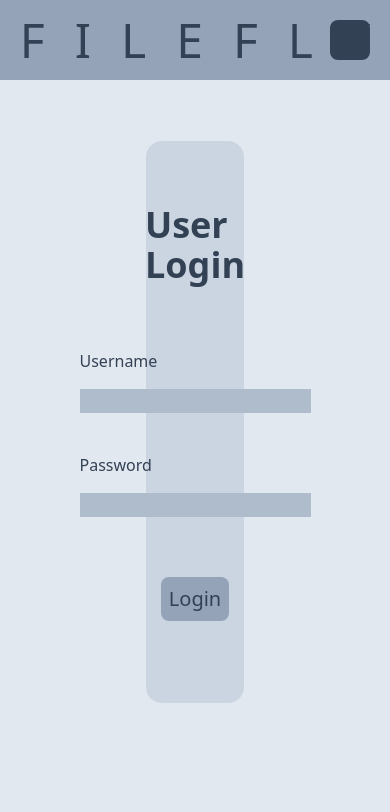
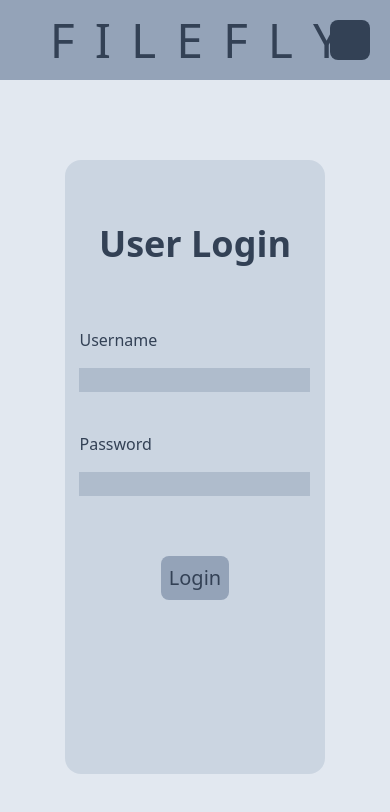
Before and after one commit to catfo435/filefly, a Next.js app: page / in a window 390 px wide. Shown: the top 812 px of the page. Built offline with nearby package versions, Linux system fonts and the light colour scheme.

Commit message:
fix! : responsive to smaller screens, css design fix

```diff
--- a/app/components/LoginPane.tsx
+++ b/app/components/LoginPane.tsx
@@ -1,6 +1,6 @@
 export default function LoginPane(){
     return (
-        <div className="loginInPane shadow-black bg-slate-300 dark:bg-slate-700 w-1/4 h-2/3 rounded-2xl">
+        <div className="loginInPane shadow-black bg-slate-300 dark:bg-slate-700 w-2/3 min-[720px]:w-[480px] h-[614px] mt-20 rounded-2xl">
           <span className="my-16 flex justify-center items-center text-4xl font-bold">User Login</span>
           <div className="flex justify-center items-center">
           <form>
--- a/app/components/TitleBar.tsx
+++ b/app/components/TitleBar.tsx
@@ -6,7 +6,7 @@ export default function TitleBar(){
     const { theme, setTheme } = useTheme();
 
     return (
-        <div className="fixed h-20 w-screen bg-slate-400 dark:bg-slate-700 flex justify-center items-center">
+        <div className="h-20 w-screen bg-slate-400 dark:bg-slate-700 flex justify-center items-center">
             <span className="titleBarText">F</span>
             <span className="titleBarText">I</span>
             <span className="titleBarText">L</span>
--- a/app/globals.css
+++ b/app/globals.css
@@ -2,16 +2,16 @@
 @tailwind components;
 @tailwind utilities;
 
-
-@layer components {
+@layer base{
   input {
     @apply block my-4 bg-slate-350 dark:bg-slate-500
   }
 }
 
-.titleBarText {
-  font-size: 3rem;
-  line-height: 1;
-  margin-left: 15px;
-  margin-right: 15px;
+
+@layer components {
+
+  .titleBarText {
+    @apply text-5xl mx-2.5 md:text-5xl md:mx-3.5
+  }
 }
--- a/app/page.tsx
+++ b/app/page.tsx
@@ -3,11 +3,11 @@ import TitleBar from "./components/TitleBar"
 
 export default function Page() {
   return (
-    <div>
+    <div className="flex-col flex-auto h-screen w-screen">
       <TitleBar />
-      <div className="static h-screen w-screen flex justify-center items-center">
+      <div className="fixed h-full w-full flex justify-center">
       <LoginPane />
-    </div>
+      </div>
     </div>
   )
 }
```
